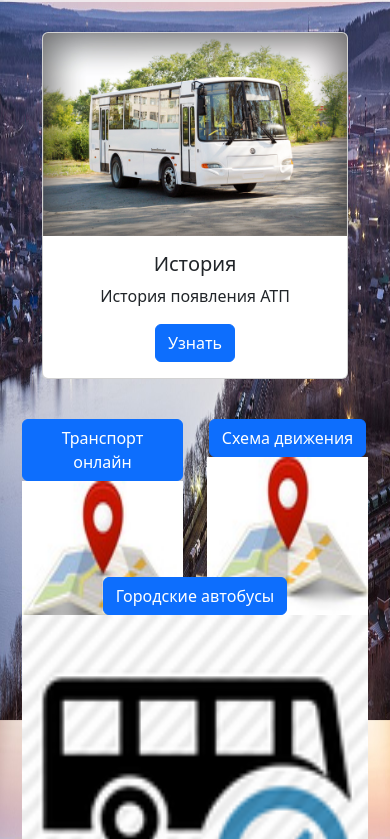
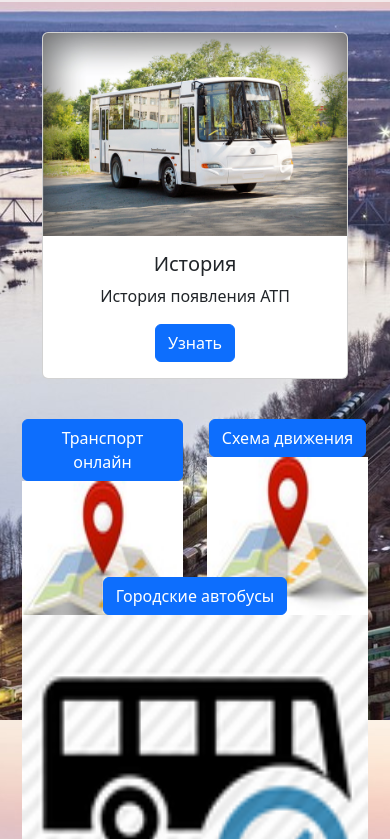
Before and after one commit to ZigulatNatria/ZigulatNatria.github.io, a plain HTML site: page index.html in a window 390 px wide. Shown: the part 124-963 px from the top of the page. Drawn offline with nearby package versions, Linux system fonts and the light colour scheme.

Commit message:
Адаптивный фон

```diff
--- a/css/main.css
+++ b/css/main.css
@@ -29,11 +29,11 @@
 }
 
 body{
-  display: grid;
   background: url(../img/background.jpg);
-  background-size: 100% auto;
+  background-position: center center;
   background-repeat: no-repeat;
   background-attachment: fixed;
+  background-size: cover;
 }
 
 .navbar{
```
